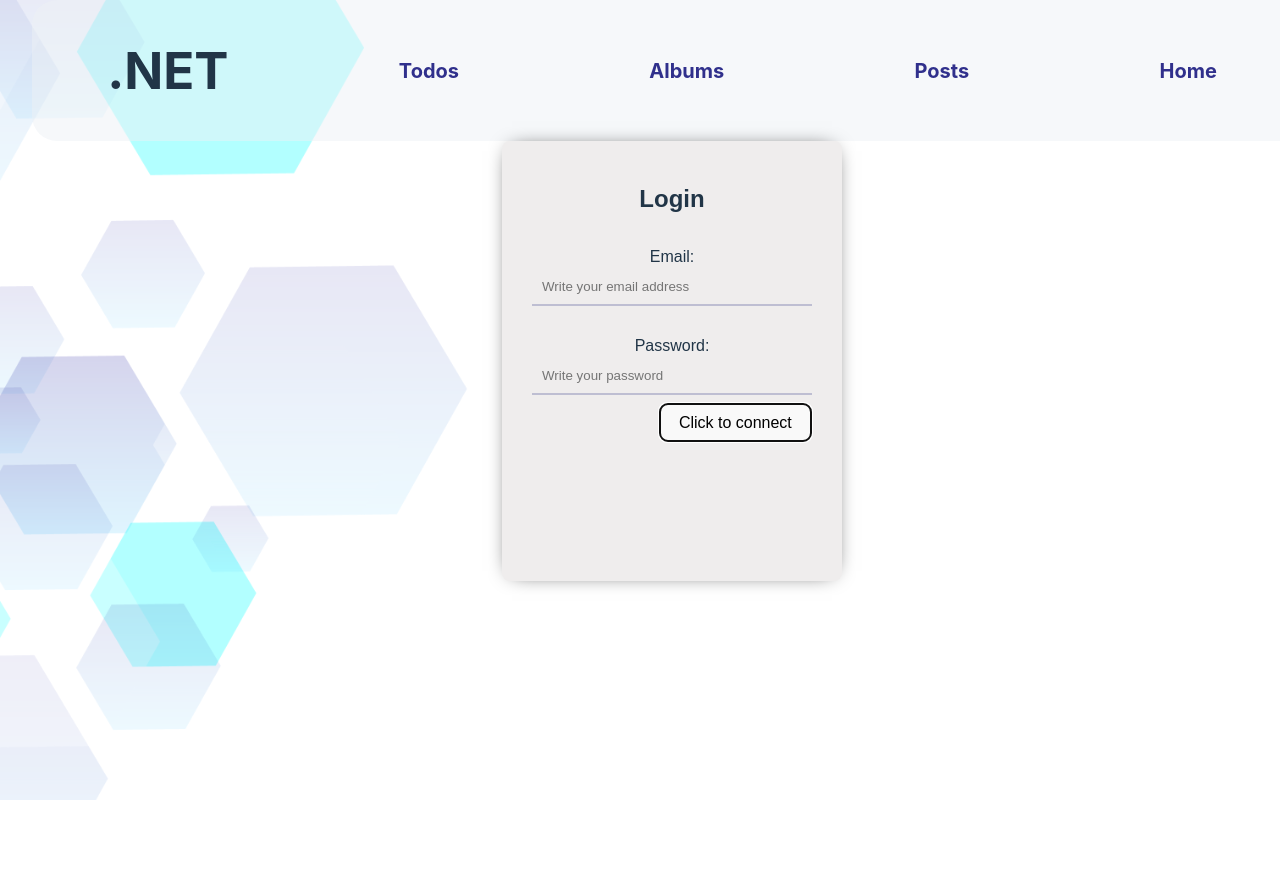
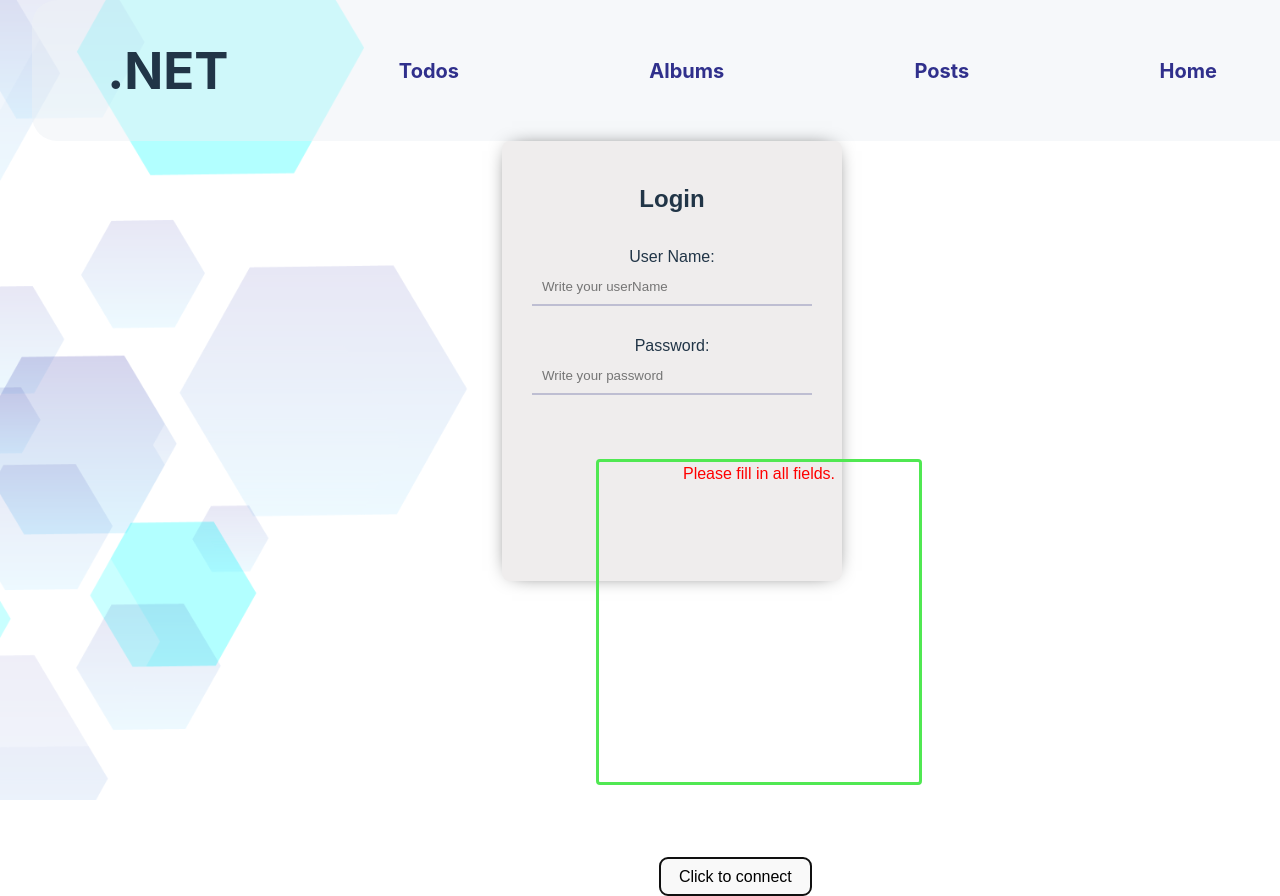
Before and after one commit to Tamar226/Rest-API-Social-Network-by-React, a React (Vite) app: page /login in a window 1280 px wide. Both pictures are taken after a click on the button "Click to connect". Shown: the top 896 px of the page. Before the commit the page ends 832 px from the top, so only its background shows below. Built offline with nearby package versions, Linux system fonts and the light colour scheme.

Commit message:
start logIn

```diff
--- a/package.json
+++ b/package.json
@@ -11,6 +11,7 @@
     "json:server": "json-server --watch db.json --port 3000"
   },
   "dependencies": {
+    "axios": "^1.6.4",
     "json-server": "^0.17.4",
     "react": "^18.2.0",
     "react-dom": "^18.2.0",
--- a/src/components/Welcome/LogIn.jsx
+++ b/src/components/Welcome/LogIn.jsx
@@ -1,23 +1,46 @@
 import React, { useState } from 'react'
 import Home from "../Home/Home"
-import { Routes, Route } from 'react-router-dom'
+import axios from 'axios';
+// import { Routes, Route ,} from 'react-router-dom'
+// import { useHistory } from 'react-router-dom';
 import './formsStyle.css';
+import { Axios } from 'axios';
 function LogIn() {
-    const [email, setEmail] = useState("");
+    const [userName, setUserName] = useState("");
     const [password, setPassword] = useState("");
+    const [loginError, setLoginError] = useState('');
+
     function handleLogin() {
+        if (!userName || !password) {
+            setLoginError('Please fill in all fields.');
+            return;
+        }
+        async function getUserData() {
+            const response = await fetch(`http://localhost:3000/users/?username=${userName}`);
+            const data = await response.json()
+            if (data[0].website == password) {
+              localStorage.setItem("currentUser", JSON.stringify(data[0]));
+              navigate(`/users/${data[0].id}/home`)
+            }
+            else {
+                setLoginError('Invalid username or password.');
+                  setUserName("") ;
+                  setPassword("");
+            }
+          };
+
 
     }
     return (
         <div>
             <div className='form'>
                 <h2>Login</h2>
-                <label>Email:</label>
-                <input id="addName" type="email" placeholder="Write your email address" value={email} onChange={(e) => setEmail(e.target.value)} /><br />
+                <label>User Name:</label>
+                <input id="addName" type="userName" placeholder="Write your userName" value={userName} onChange={(e) => setUserName(e.target.value)} /><br />
 
                 <label>Password:</label>
                 <input id="addPassword" type="password" placeholder="Write your password" value={password} onChange={(e) => setPassword(e.target.value)} /><br />
-                {/* {loginError && <p style={{ color: 'red' }}>{loginError}</p>} */}
+                {loginError && <p style={{ color: 'red' }}>{loginError}</p>}
                 <div className='connectLogIn'>
                     <button onClick={() => handleLogin()}>Click to connect</button>
                 </div>
```
Also changed, not shown: 1 other file (tests, documents, lock files or other folders).
